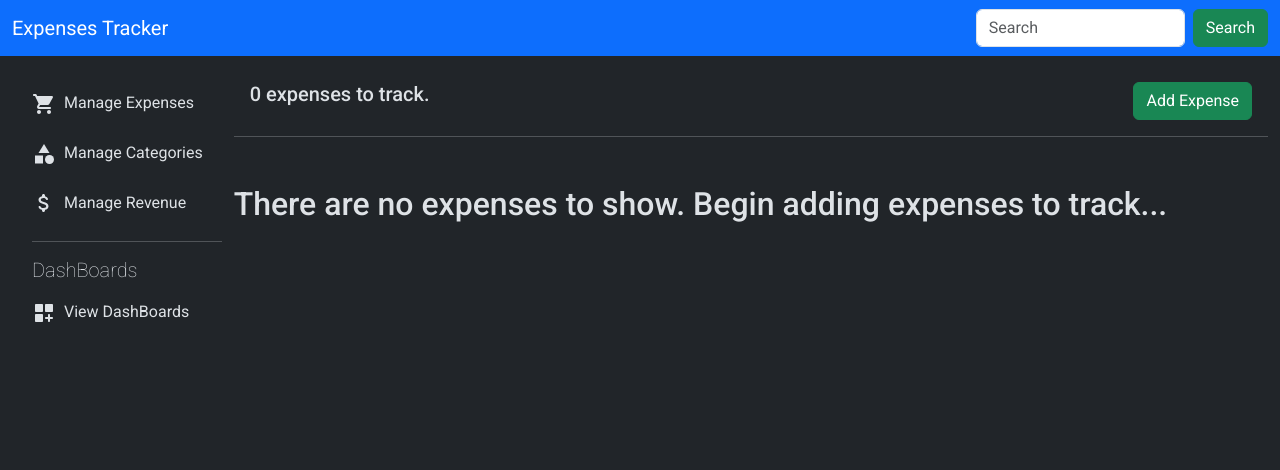
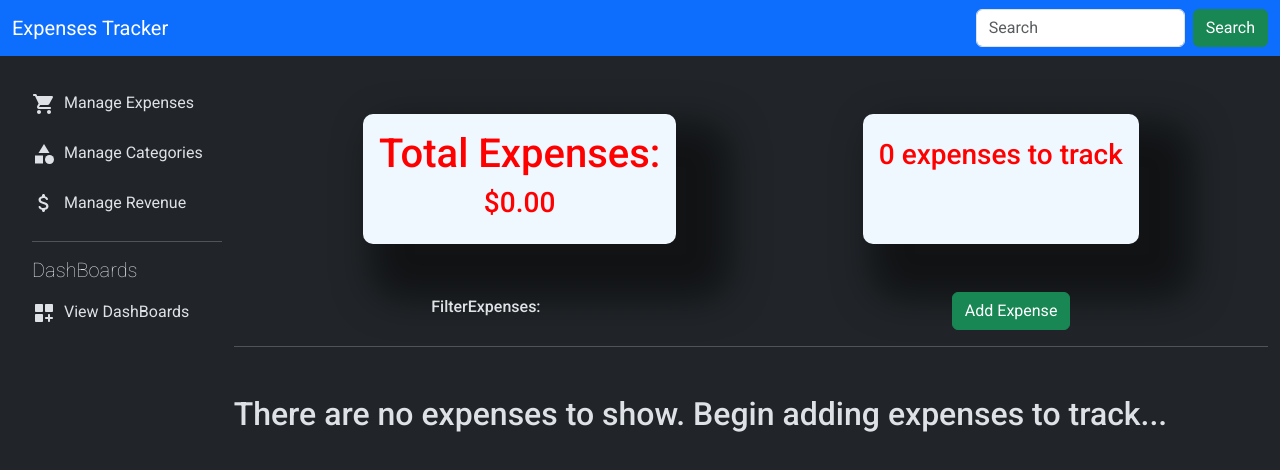
Before and after one commit to Shelton-beep/expense-tracker, a React (Vite) app: page / in a window 1280 px wide. Shown: the top 470 px of the page. Built offline with nearby package versions, Linux system fonts and the light colour scheme.

Commit message:
Added expensesTotal component and refactored code

```diff
--- a/src/components/Navs/SideBar.css
+++ b/src/components/Navs/SideBar.css
@@ -1,6 +1,9 @@
 .sideBar{
     flex: 1.5;
     height: calc(100vh - 50px);
+    position: sticky;
+    top: 50px;
+    overflow-y: scroll;
 }
 
 ::-webkit-scrollbar{
@@ -32,6 +35,11 @@
     justify-content: center;
 }
 
+.sideBarListItem:hover{
+    font-weight: 900;
+    color: green;
+}
+
 .sideBarIcon{
     margin-right: 3px;
     padding-right: 5px;
--- a/src/components/Navs/SideBar.tsx
+++ b/src/components/Navs/SideBar.tsx
@@ -6,7 +6,7 @@ import CategoryIcon from "@mui/icons-material/Category";
 
 export const SideBar = () => {
   return (
-    <div className="position-sticky top-50 overflow-y-scroll sideBar">
+    <div className="sideBar">
       <div className="sideBarWrapper">
         <ul className="sideBarList">
           <li className="sideBarListItem">
--- /dev/null
+++ b/src/components/expense/expenses-total/ExpensesTotal.css
@@ -0,0 +1,6 @@
+.amountContainer, .totalContainer{
+    box-shadow: 31px 32px 36px 23px rgba(1,1,1,0.5);
+    border-radius: 10px;
+    background-color: aliceblue;
+    color: red;
+}
--- /dev/null
+++ b/src/components/expense/expenses-total/ExpensesTotal.tsx
@@ -0,0 +1,30 @@
+import "./ExpensesTotal.css";
+
+interface Props {
+  amount: string;
+  figure: number;
+  noun: string;
+  selectedCategory: string;
+}
+
+export const ExpensesTotal = ({
+  amount,
+  figure,
+  noun,
+  selectedCategory,
+}: Props) => {
+  return (
+    <div className="container d-flex p-5 justify-content-around expensesTotalContainer">
+      <div className="p-3 text-center amountContainer">
+        <h1>Total Expenses:</h1>
+        <h3>${amount}</h3>
+      </div>
+      <div className="p-3 ms-4 text-center totalContainer">
+        <h1>{selectedCategory}</h1>
+        <h3>
+          {figure} {noun} to track
+        </h3>
+      </div>
+    </div>
+  );
+};
--- a/src/pages/homePage/HomePage.tsx
+++ b/src/pages/homePage/HomePage.tsx
@@ -5,6 +5,7 @@ import { ExpenseFilter } from "../../components/expense/ExpenseFilter";
 import ModalDialog from "../../components/expense/Modal";
 import { TopBar } from "../../components/Navs/TopBar";
 import { SideBar } from "../../components/Navs/SideBar";
+import { ExpensesTotal } from "../../components/expense/expenses-total/ExpensesTotal";
 
 export const HomePage = () => {
   const [selectedCategory, setSelectedCategory] = useState("");
@@ -16,16 +17,35 @@ export const HomePage = () => {
 
   const noun = visibleExpenses.length === 1 ? "expense" : "expenses";
 
+  const totalAmount = expenses
+    .reduce((acc, expense) => expense.amount + acc, 0)
+    .toFixed(2);
+
   return (
     <>
       <TopBar />
       <div className="d-flex homeContainer">
         <SideBar />
         <div className="container-fluid centerContent">
-          <div className="m-3 d-flex justify-content-between">
-            <h3 className="fs-5 text-nowrap">
-              {visibleExpenses.length} {selectedCategory} {noun} to track.
-            </h3>
+          <div className=" d-column justify-content-around">
+            <ExpensesTotal
+              amount={totalAmount}
+              figure={visibleExpenses.length}
+              selectedCategory={selectedCategory}
+              noun={noun}
+            />
+            <div className="d-flex mb-3 justify-content-around">
+              <div className="d-flex text-center justify-content-center align-items-center expenseFilter">
+                <h6>FilterExpenses: </h6>
+                {expenses.length !== 0 && (
+                  <ExpenseFilter
+                    onSelectCategory={(category) =>
+                      setSelectedCategory(category)
+                    }
+                  />
+                )}
+              </div>
+              <div className="ms-3 modalDialog">
                 <ModalDialog
                   handleSubmit={(expense: Expense) => {
                     setExpenses([
@@ -35,16 +55,12 @@ export const HomePage = () => {
                   }}
                 />
               </div>
+            </div>
+          </div>
           <div className="mb-5">
             <hr />
           </div>
-          <div className="mb-3">
-            {expenses.length !== 0 && (
-              <ExpenseFilter
-                onSelectCategory={(category) => setSelectedCategory(category)}
-              />
-            )}
-          </div>
+
           <ExpenseList
             expenses={visibleExpenses}
             onDelete={(id) => setExpenses(expenses.filter((e) => e.id !== id))}
```
Lines whose indentation alone changed are shown as unchanged.
